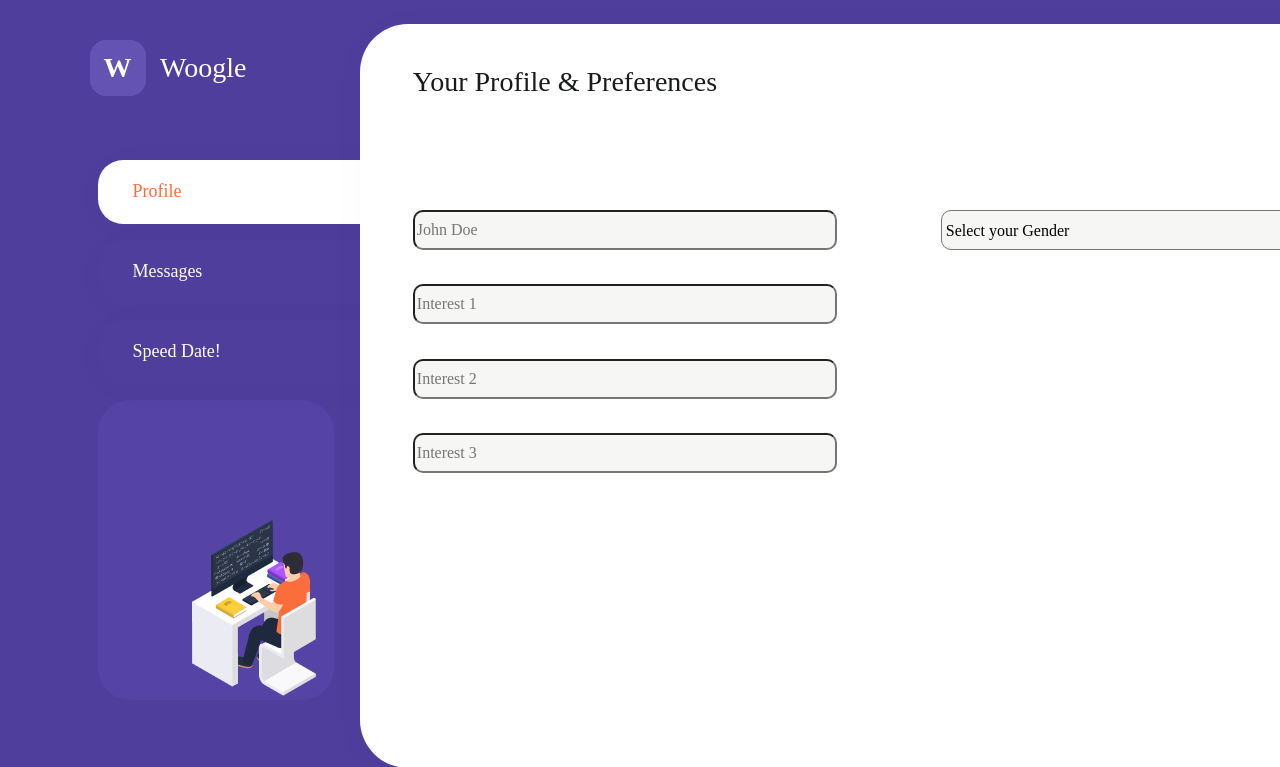
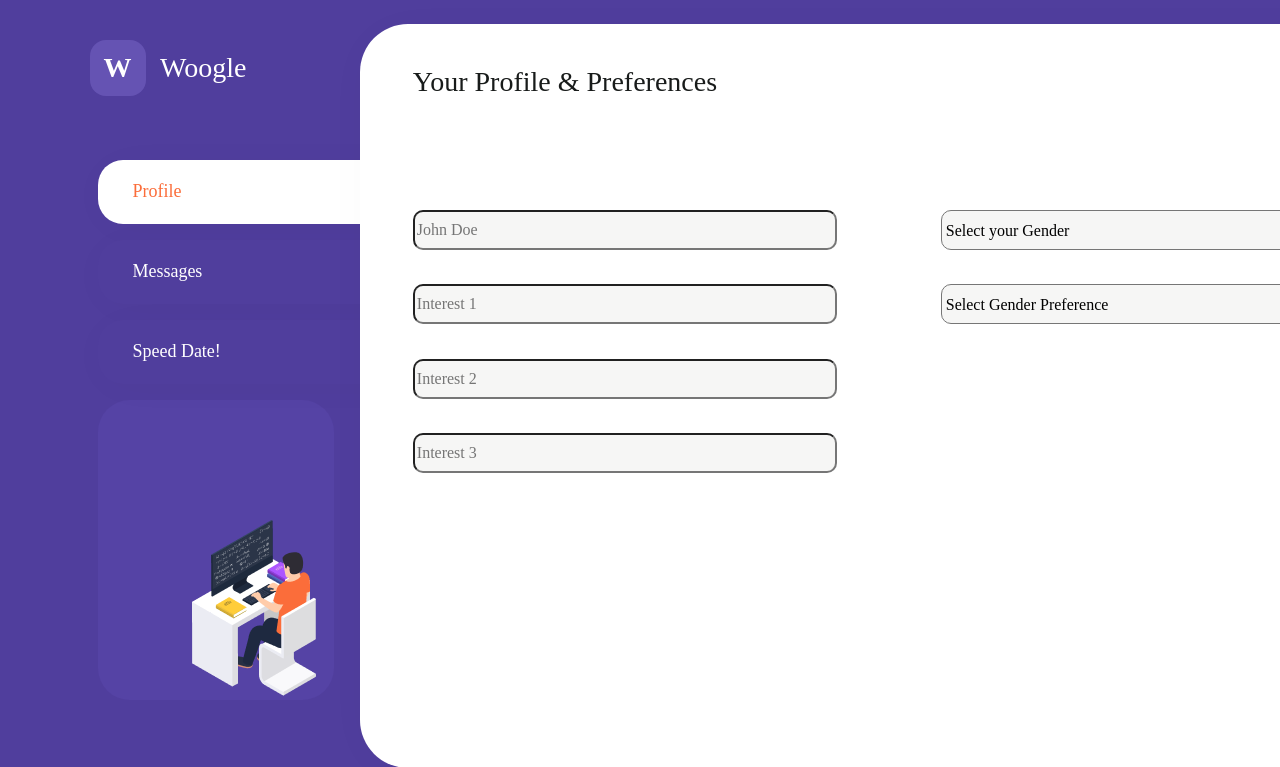
Before and after one commit to neeltron/Woogle, a Flask app: page / in a window 1280 px wide. Shown: the top 767 px of the page. Run offline with Flask 2, Linux system fonts and the light colour scheme.

Commit message:
added preferences

```diff
--- a/templates/index.html
+++ b/templates/index.html
@@ -209,6 +209,19 @@
         font-weight: 500;
         font-size: 16px;
       }
+      #drop2 {
+        position: absolute;
+        width: 424px;
+        height: 40px;
+        left: 55%;
+        top: 35%;
+        background: #F6F6F5;
+        border-radius: 10px;
+        font-family: Poppins;
+        font-style: normal;
+        font-weight: 500;
+        font-size: 16px;
+      }
     </style>
   </head>
   <body bgcolor = "#503E9D">
@@ -246,6 +259,16 @@
         <option value="p">Personal</option>
         <option value="e">Eunuch</option>
       </select>
+      <select name="gender2" id="drop2">
+        <option value="n">Select Gender Preference</option>
+        <option value="f">Female</option>
+        <option value="m">Male</option>
+        <option value="t">Trans</option>
+        <option value="i">Intersex</option>
+        <option value="nc">Non-conforming</option>
+        <option value="p">Personal</option>
+        <option value="e">Eunuch</option>
+      </select>
     </div>
   </body>
 </html>
```
